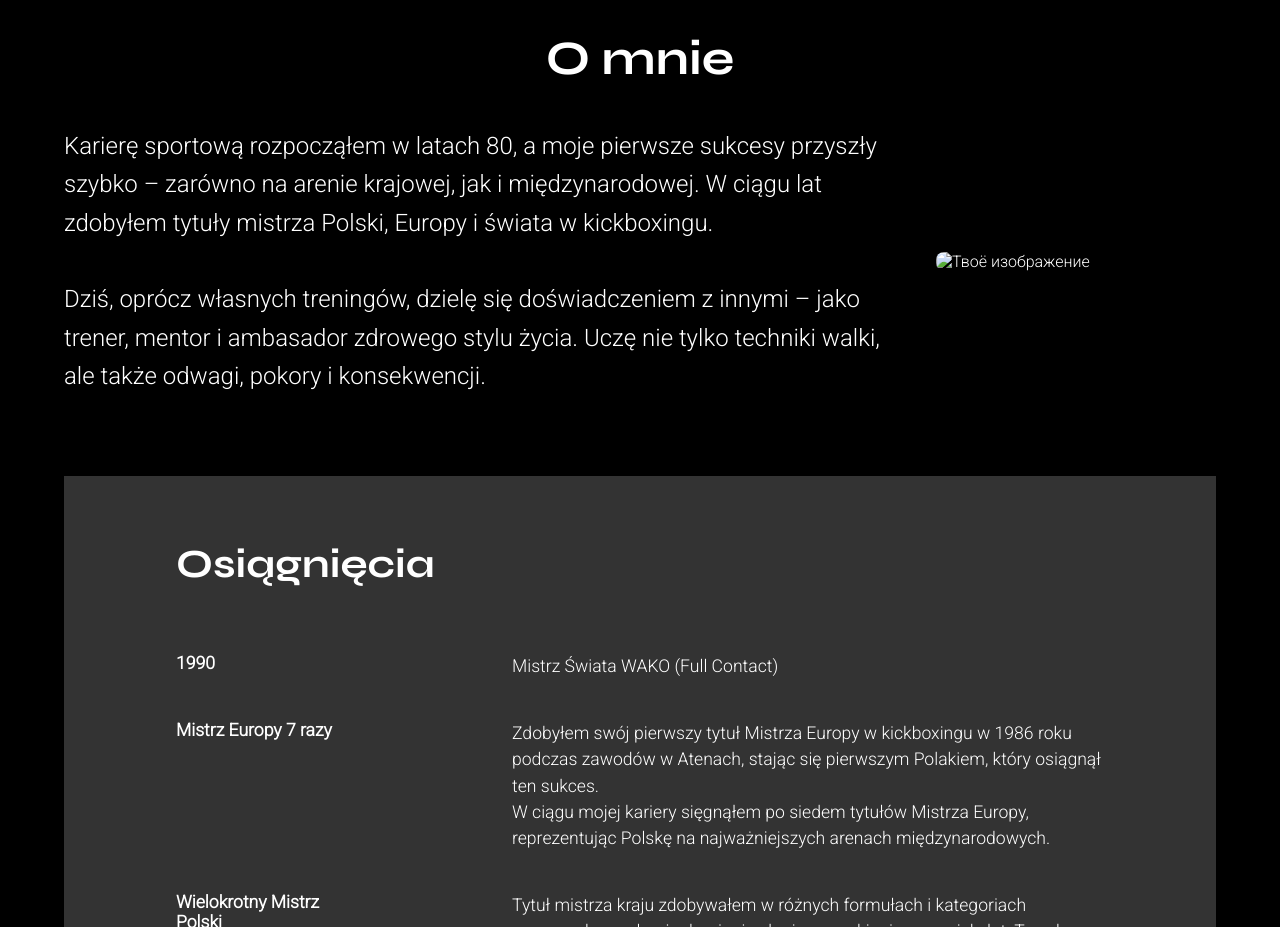
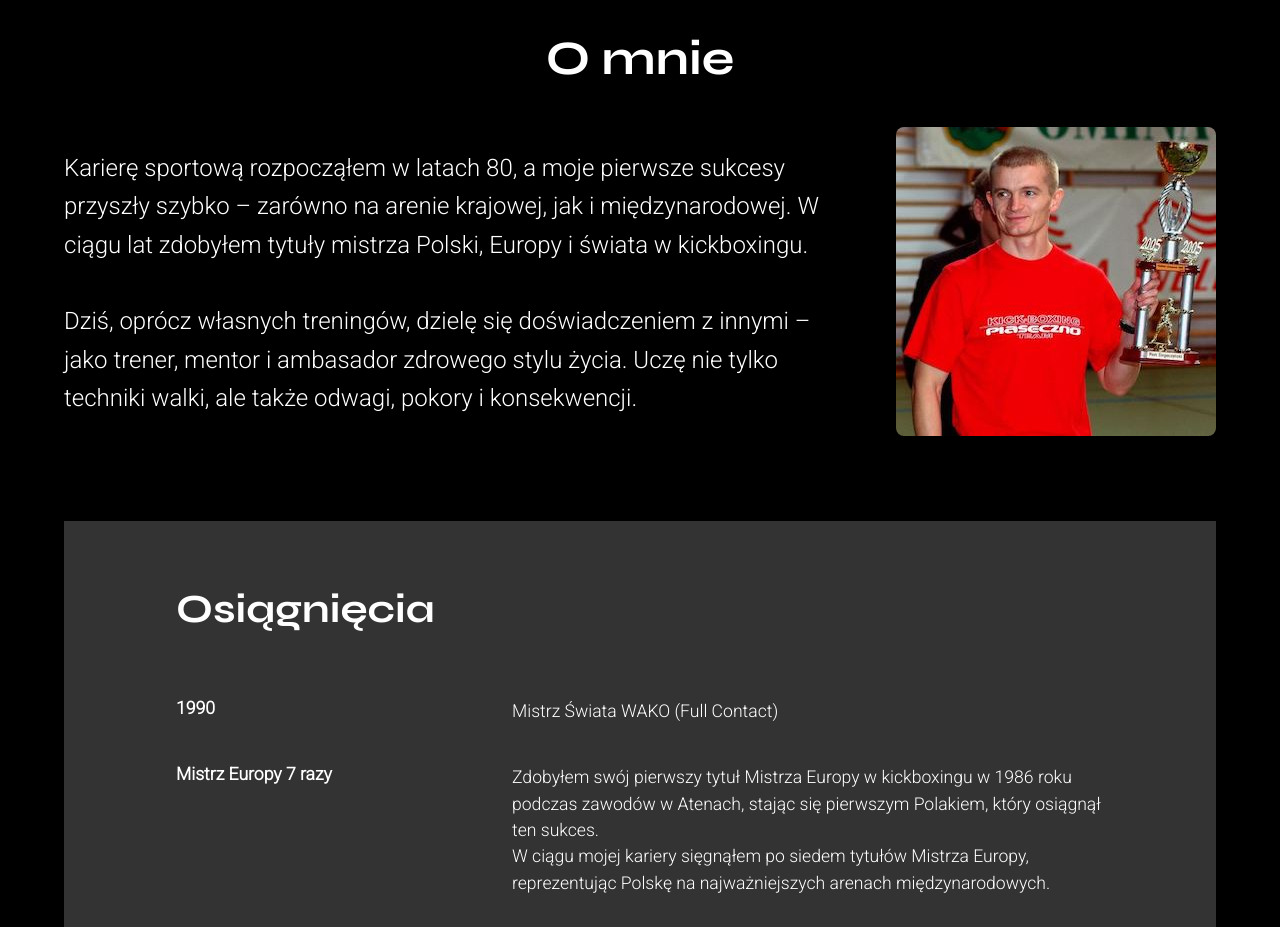
Before and after one commit to PavelGitH/PS2, a plain HTML site: page index.html in a window 1280 px wide. Shown: the part 960-1887 px from the top of the page. Drawn offline with Linux system fonts and the light colour scheme.

Commit message:
Update index.html

```diff
--- a/index.html
+++ b/index.html
@@ -51,7 +51,7 @@
                 Uczę nie tylko techniki walki, ale także odwagi, pokory i konsekwencji.</p>
       </div>
       <div class="about-image">
-        <img src="images/Piotr_Siegoczyński_2.jpeg" alt="Твоё изображение">
+        <img src="images/Piotr_Siegoczyńskii.jpeg" alt="Твоё изображение">
       </div>
     </div>
   </section>
```
